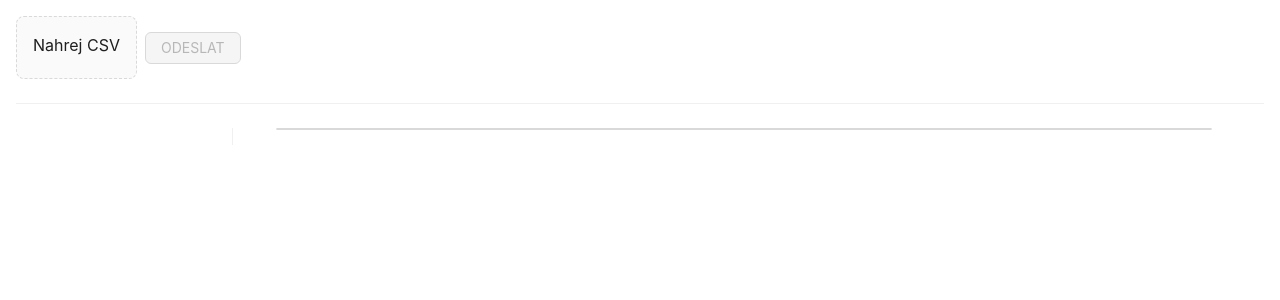
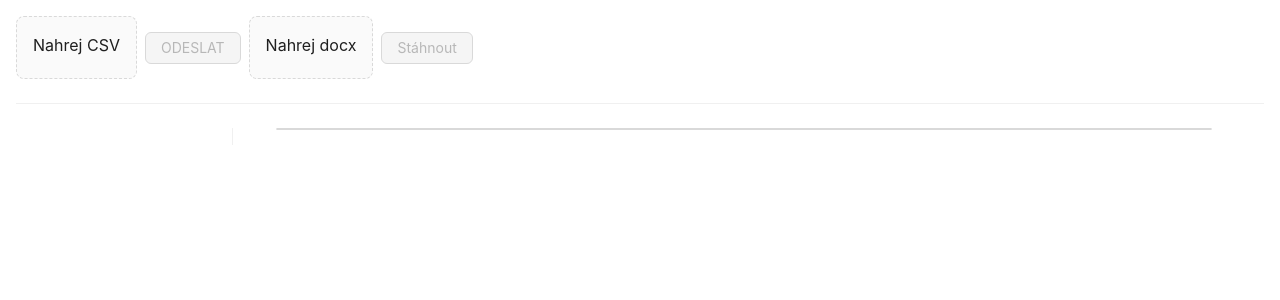
Before and after one commit to jstryja/form-list, a Next.js app: page / in a window 1280 px wide. Shown: the top 300 px of the page. Built offline with nearby package versions, Linux system fonts and the light colour scheme.

Commit message:
docx-template

```diff
--- a/package.json
+++ b/package.json
@@ -16,6 +16,7 @@
         "@types/react-dom": "18.0.11",
         "antd": "^5.2.2",
         "csvtojson": "^2.0.10",
+        "docx-templates": "^4.9.2",
         "next": "13.1.6",
         "react": "18.2.0",
         "react-dom": "18.2.0",
--- a/src/pages/index.tsx
+++ b/src/pages/index.tsx
@@ -1,8 +1,8 @@
-import { Button, Col, Divider, message, Row, Space, Upload } from 'antd';
+import { Button, Col, Collapse, Divider, message, Row, Space, Upload } from 'antd';
 import csvToJson from 'csvtojson';
 import { useEffect, useState } from 'react';
 import { mapDataToProfessions, ProfessionInterface, RowInterface } from '@/interfaces';
-import { Collapse } from 'antd';
+import createReport from 'docx-templates';
 
 const { Panel } = Collapse;
 const { Dragger } = Upload;
@@ -11,7 +11,7 @@ export default function Home() {
     const [file, setFile] = useState<string>();
     const [professionDetails, setProfessionDetails] = useState<ProfessionInterface | undefined>();
     const [professions, setProfessions] = useState<ProfessionInterface[]>([]);
-
+    const [docxFileUrl, setDocxFileUrl] = useState<string>();
     const update = () => {
         const ls = localStorage.getItem('firm-list');
         if (!ls) return;
@@ -61,6 +61,7 @@ export default function Home() {
                         >
                             <p className="ant-upload-text">Nahrej CSV</p>
                         </Dragger>
+
                         <Button
                             type={'primary'}
                             onClick={() => {
@@ -76,6 +77,62 @@ export default function Home() {
                             disabled={!file}
                         >
                             ODESLAT
+                        </Button>
+
+                        <Dragger
+                            customRequest={({ onSuccess }) => {
+                                onSuccess && onSuccess('ok');
+                            }}
+                            beforeUpload={(file) => {
+                                console.log('file.type', file.type);
+                                const isCSV =
+                                    file.type ===
+                                    'application/vnd.openxmlformats-officedocument.wordprocessingml.document';
+                                if (!isCSV) {
+                                    message.error(`${file.name} není docx soubor.`);
+                                }
+                                return isCSV || Upload.LIST_IGNORE;
+                            }}
+                            maxCount={1}
+                            onChange={(info) => {
+                                if (info.file.status === 'done') {
+                                    const reader = new FileReader();
+                                    const reader2 = new FileReader();
+                                    reader2.onload = (e) => {
+                                        e.preventDefault();
+                                        if (typeof e.target?.result === 'string') {
+                                            console.log('e.target?.result', e.target?.result);
+                                            setDocxFileUrl(e.target?.result);
+                                        }
+                                    };
+                                    reader.onload = async (e) => {
+                                        e.preventDefault();
+                                        // console.log('e.target?.result', e.target?.result);
+                                        const template = Buffer.from(e.target?.result as ArrayBuffer);
+                                        console.log('template', template);
+                                        const report = await createReport({
+                                            template,
+                                            data: {
+                                                title: 'Abc',
+                                                surname: 'Appleseed',
+                                            },
+                                        });
+                                        console.log('new Blob([report])', new Blob([report]));
+                                        reader2.readAsDataURL(new Blob([report]));
+                                        // if (typeof e.target?.result === 'string') setDocxFileUrl(e.target.result);
+                                    };
+                                    if (info.file.originFileObj) {
+                                        reader.readAsArrayBuffer(info.file.originFileObj);
+                                    }
+                                }
+                            }}
+                        >
+                            <p className="ant-upload-text">Nahrej docx</p>
+                        </Dragger>
+                        <Button disabled={!docxFileUrl}>
+                            <a href={docxFileUrl} download>
+                                Stáhnout
+                            </a>
                         </Button>
                     </Space>
                 </Col>
@@ -117,16 +174,6 @@ export default function Home() {
                         ))}
                     </Collapse>
                 </Col>
-                {/*<Col span={10}>*/}
-                {/*    <Divider type={'vertical'} style={{height: '100%'}}/>*/}
-                {/*    {professionDetails?.col2row1} <br/>*/}
-                {/*    {professionDetails?.col2row2} <br/>*/}
-                {/*    {professionDetails?.col2row3} <br/>*/}
-                {/*    <br/>*/}
-                {/*    {professionDetails?.col2row4} <br/>*/}
-                {/*    {professionDetails?.col2row5} <br/>*/}
-                {/*    {professionDetails?.col2row6} <br/>*/}
-                {/*</Col>*/}
             </Row>
         </div>
     );
```
Also changed, not shown: src/pages/_app.tsx (+8 -7 lines), 1 other file (tests, documents, lock files or other folders).
